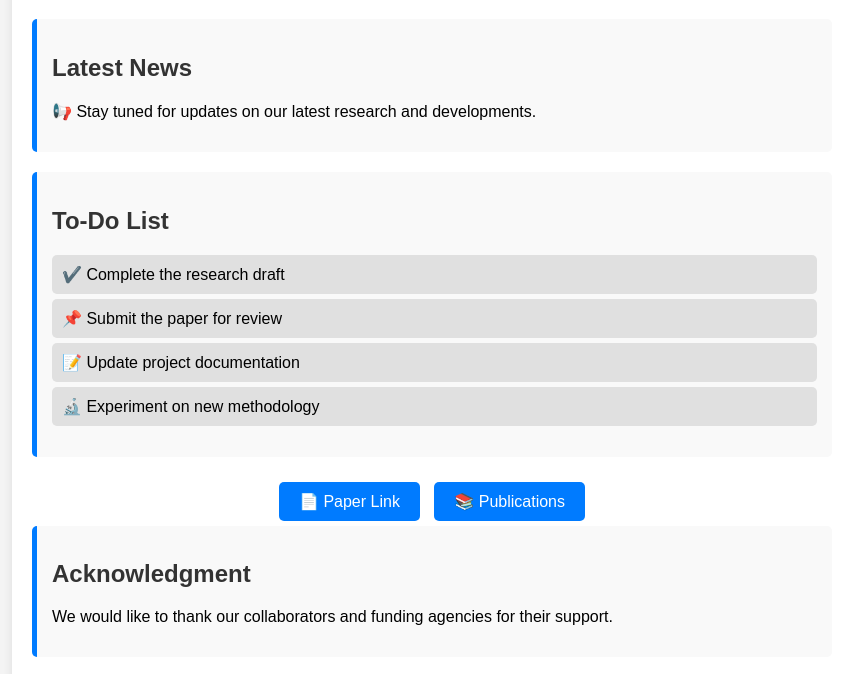
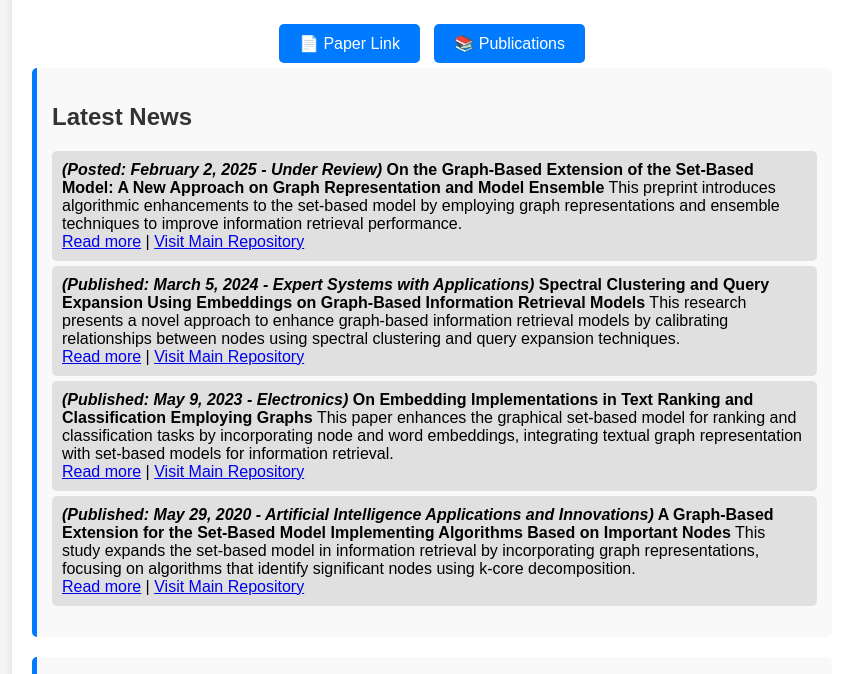
Before and after one commit to kalogeropo/Gsb_model, a plain HTML site: page index.html in a window 1280 px wide. Shown: the part 101-775 px from the top of the page, without its empty margins (208-1056 px from the left). Drawn offline with Linux system fonts and the light colour scheme.

Commit message:
adding news

```diff
--- a/index.html
+++ b/index.html
@@ -11,10 +11,45 @@
     <div class="container">
         <h1>Welcome to My Project</h1>
 
+        <div class="buttons">
+            <a href="https://your-paper-link.com" class="btn">📄 Paper Link</a>
+            <a href="https://your-publications.com" class="btn">📚 Publications</a>
+        </div>
+
         <div class="news">
             <h2>Latest News</h2>
-            <p>📢 Stay tuned for updates on our latest research and developments.</p>
+            <ul>
+                <li>
+                    <strong><em>(Posted: February 2, 2025 - Under Review)</em> On the Graph-Based Extension of the Set-Based Model: A New Approach on Graph Representation and Model Ensemble</strong>
+                    This preprint introduces algorithmic enhancements to the set-based model by employing graph representations and ensemble techniques to improve information retrieval performance.
+                    <br>
+                    <a href="https://www.researchsquare.com/article/rs-3801152/v1" target="_blank">Read more</a> |
+                    <a href="https://www.researchsquare.com" target="_blank">Visit Main Repository</a>
+                </li>
+                <li>
+                    <strong><em>(Published: March 5, 2024 - Expert Systems with Applications)</em> Spectral Clustering and Query Expansion Using Embeddings on Graph-Based Information Retrieval Models</strong>
+                    This research presents a novel approach to enhance graph-based information retrieval models by calibrating relationships between nodes using spectral clustering and query expansion techniques.
+                    <br>
+                    <a href="https://www.sciencedirect.com/science/article/pii/S0957417424026381" target="_blank">Read more</a> |
+                    <a href="https://www.sciencedirect.com" target="_blank">Visit Main Repository</a>
+                </li>
+                <li>
+                    <strong> <em>(Published: May 9, 2023 - Electronics)</em> On Embedding Implementations in Text Ranking and Classification Employing Graphs</strong>
+                    This paper enhances the graphical set-based model for ranking and classification tasks by incorporating node and word embeddings, integrating textual graph representation with set-based models for information retrieval.
+                    <br>
+                    <a href="https://www.mdpi.com/2079-9292/13/10/1897" target="_blank">Read more</a> |
+                    <a href="https://www.mdpi.com" target="_blank">Visit Main Repository</a>
+                </li>
+                <li>
+                    <strong> <em>(Published: May 29, 2020 - Artificial Intelligence Applications and Innovations)</em> A Graph-Based Extension for the Set-Based Model Implementing Algorithms Based on Important Nodes</strong>
+                    This study expands the set-based model in information retrieval by incorporating graph representations, focusing on algorithms that identify significant nodes using k-core decomposition.
+                    <br>
+                    <a href="https://link.springer.com/chapter/10.1007/978-3-030-49190-1_13" target="_blank">Read more</a> |
+                    <a href="https://link.springer.com" target="_blank">Visit Main Repository</a>
+                </li>
+            </ul>
         </div>
+
 
         <div class="todo">
             <h2>To-Do List</h2>
@@ -26,10 +61,7 @@
             </ul>
         </div>
 
-        <div class="buttons">
-            <a href="https://your-paper-link.com" class="btn">📄 Paper Link</a>
-            <a href="https://your-publications.com" class="btn">📚 Publications</a>
-        </div>
+
 
         <div class="acknowledgment">
             <h2>Acknowledgment</h2>
```
